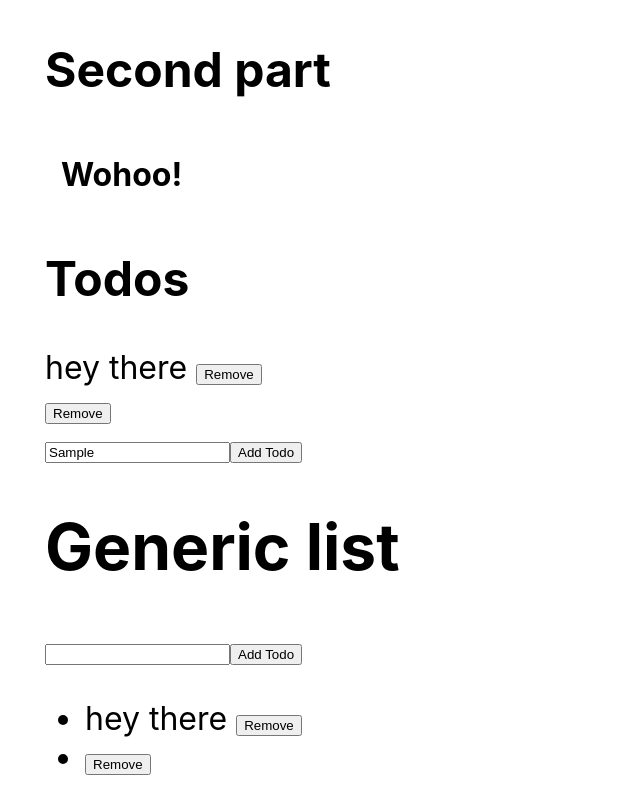
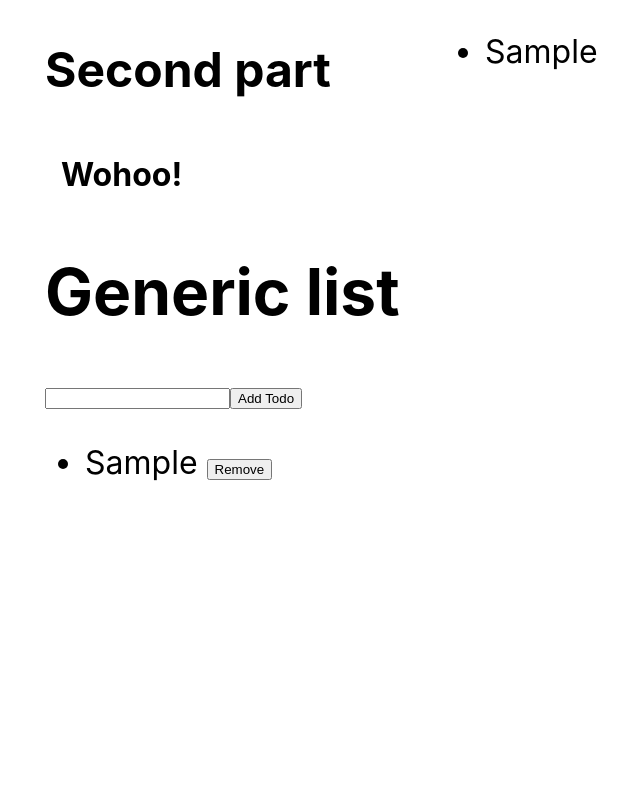
Before and after one commit to adamGini/ts-react-2, a React (Create React App) app: page / in a window 1280 px wide. Both pictures are taken after typing "Sample" into the empty fields and a click on the button "Add Todo". Shown: the whole page, without its empty margins (195-835 px from the left). Built offline with nearby package versions, Linux system fonts and the light colour scheme.

Commit message:
done with episode 27

```diff
--- a/package.json
+++ b/package.json
@@ -3,6 +3,7 @@
   "version": "0.1.0",
   "private": true,
   "dependencies": {
+    "@reduxjs/toolkit": "^1.6.2",
     "@testing-library/jest-dom": "^5.14.1",
     "@testing-library/react": "^11.2.7",
     "@testing-library/user-event": "^12.8.3",
@@ -12,6 +13,7 @@
     "@types/react-dom": "^17.0.9",
     "react": "^17.0.2",
     "react-dom": "^17.0.2",
+    "react-redux": "^7.2.5",
     "react-scripts": "4.0.3",
     "typescript": "^4.4.2",
     "web-vitals": "^1.1.2"
--- a/src/App.tsx
+++ b/src/App.tsx
@@ -1,8 +1,7 @@
-
 import React, {ReactNode, useCallback, useRef} from 'react';
 import './App.css';
-import {useTodos} from './useTodos'
-import {findAllByDisplayValue} from "@testing-library/react"; // this is our custom hook - woohoo!
+import store, {selectTodos, addTodo, removeTodo} from './store'
+import {Provider, useDispatch, useSelector} from 'react-redux'
 
 
 const Heading = ({title}: { title: string }) => <h2>{title}</h2>
@@ -37,15 +36,17 @@ function UL<T>({
 
 
 function App() {
-  const {todos, addTodo, removeTodo} = useTodos([{id:0, text:"hey there"}])
+  const todos = useSelector(selectTodos)
+  const dispatch = useDispatch()
+
   const newTodoRef = useRef<HTMLInputElement>(null)
 
   const onAddTodo = useCallback(() => {
     if (newTodoRef.current) {
-      addTodo(newTodoRef.current.value)
+      dispatch(addTodo(newTodoRef.current.value))
       newTodoRef.current.value = "";
     }
-  }, [addTodo])
+  }, [dispatch])
 
   const Button: React.FunctionComponent<
     React.DetailedHTMLProps<React.ButtonHTMLAttributes<HTMLButtonElement>, HTMLButtonElement>
@@ -64,18 +65,7 @@ function App() {
         Wohoo!
       </Box>
 
-      <Heading title="Todos"/>
-      {todos.map(todo => (
-        <div key={todo.id}>
-          {todo.text + ' '}
-          <button onClick={() =>removeTodo(todo.id)}>Remove
-          </button>
-        </div>
-      ))}
-      <div>
-        <input type="text" ref={newTodoRef}/>
-        <button onClick={onAddTodo}>Add Todo</button>
-      </div>
+
       <h1>Generic list</h1>
       <input type="text" ref={newTodoRef}/>
       <button onClick={onAddTodo}>Add Todo</button>
@@ -86,7 +76,7 @@ function App() {
         render={(todo) => (
           <>
             {todo.text + ' '}
-            <button onClick={() => removeTodo(todo.id)}>Remove</button>
+            <button onClick={() => dispatch(removeTodo(todo.id))}>Remove</button>
           </>
         )}
       />
@@ -96,4 +86,33 @@ function App() {
   );
 }
 
-export default App;
+const JustTheTodos = () => {
+  const todos = useSelector(selectTodos)
+
+  return (
+    <UL
+      items={todos}
+      itemClick={() => {
+      }}
+      render={(todo) => (
+        <>
+          {todo.text + ' '}
+        </>
+      )}
+    />
+  )
+}
+
+const AppWrapper = () => (
+  <Provider store={store}>
+    <div style={{
+      display: 'grid',
+      gridTemplateColumns: '50% 50%'
+    }}>
+      <App/>
+      <JustTheTodos/>
+    </div>
+  </Provider>
+)
+
+export default AppWrapper;
--- /dev/null
+++ b/src/store.ts
@@ -0,0 +1,51 @@
+import {configureStore, createSlice, PayloadAction} from '@reduxjs/toolkit'
+
+interface Todo {
+  id: number;
+  text: string;
+}
+
+interface TodoSliceState {
+  todos: Todo[]
+}
+
+const initialState: TodoSliceState = {
+  todos: [],
+}
+
+export const todosSlice = createSlice({
+  name: 'todos',
+  initialState,
+  reducers: {
+    addTodo: (state, action: PayloadAction<string>) => {
+      state.todos = [
+        ...state.todos,
+        {
+          id: state.todos.length,
+          text: action.payload,
+        },
+      ];
+    },
+    removeTodo: (state, action: PayloadAction<number>) => {
+      state.todos = state.todos.filter(({id}) => id !== action.payload);
+    }
+  },
+})
+
+export const { addTodo, removeTodo } = todosSlice.actions
+
+const store = configureStore({
+  reducer: {
+    todos: todosSlice.reducer,
+  },
+})
+
+export default store;
+
+
+// Infer the `RootState` and `AppDispatch` types from the store itself
+export type RootState = ReturnType<typeof store.getState>
+
+export const selectTodos = (state: RootState) => state.todos.todos;
+// Inferred type: {posts: PostsState, comments: CommentsState, users: UsersState}
+export type AppDispatch = typeof store.dispatch
```
Also changed, not shown: src/useTodos.ts (+5 -5 lines), 1 other file (tests, documents, lock files or other folders).
